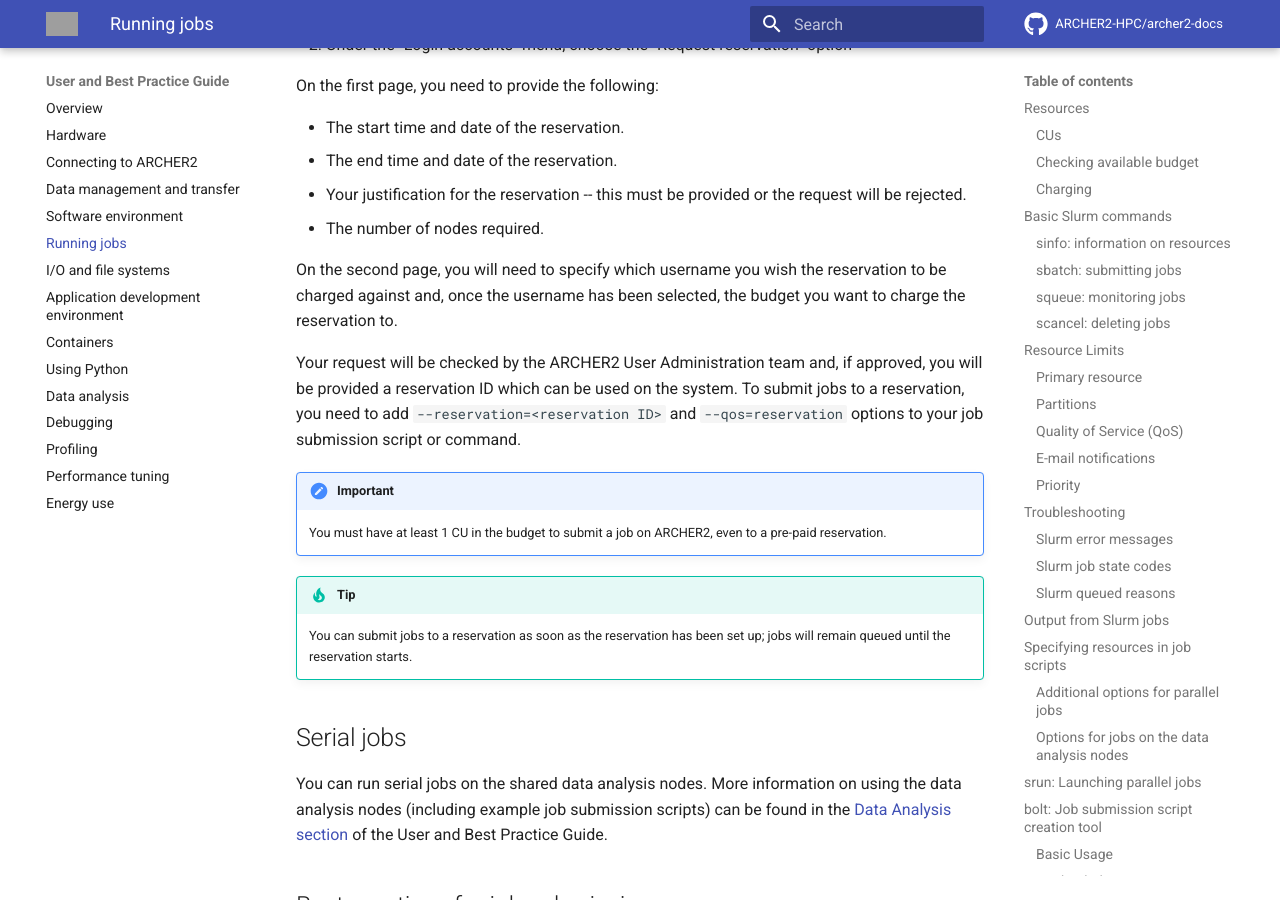
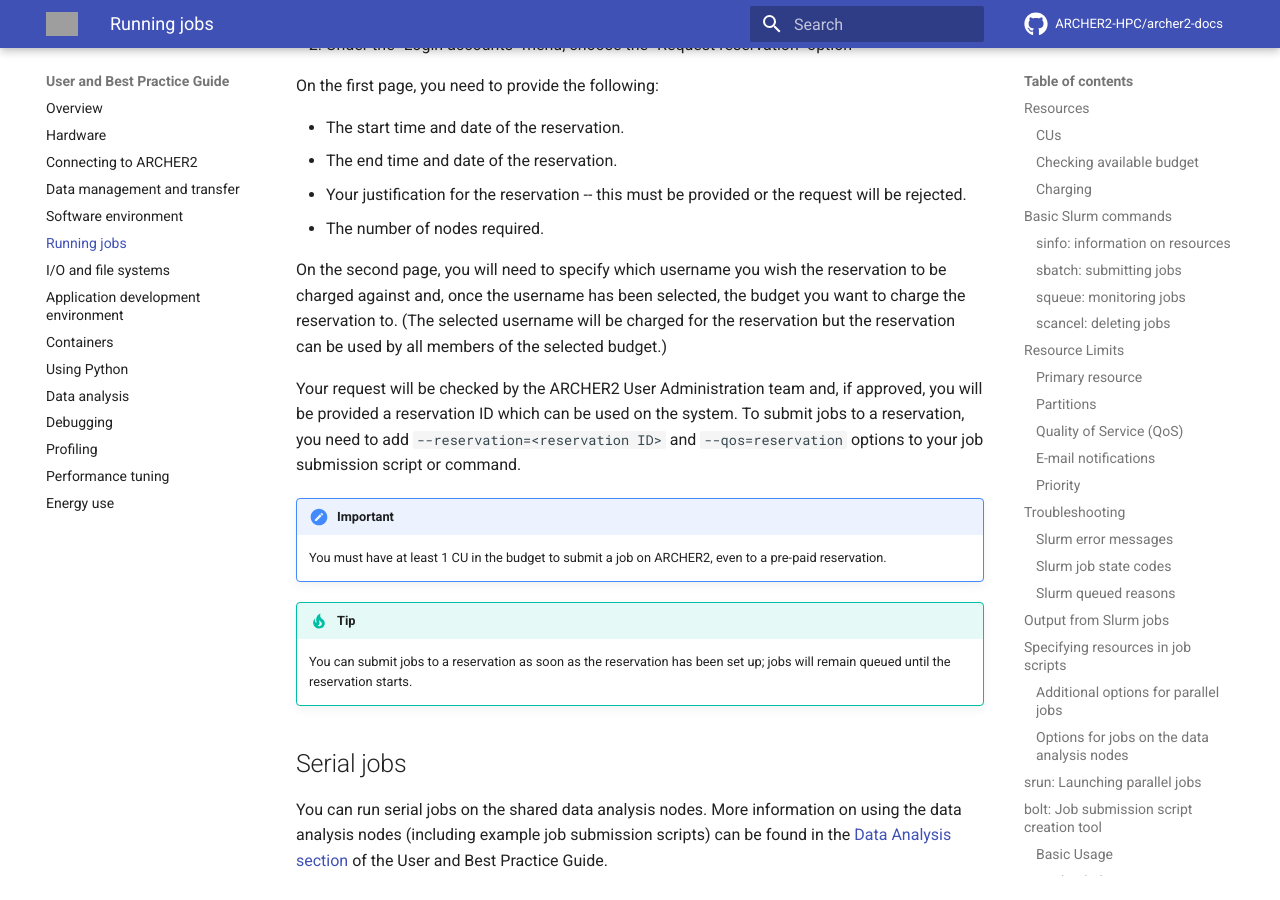
Before and after one commit to ARCHER2-HPC/archer2-docs, an MkDocs documentation site: the page built from docs/user-guide/scheduler.md, in a window 1280 px wide and 900 px high, scrolled down 44253 px. Built offline with MkDocs 1.6.1 and Material for MkDocs 9.7.7, drawn with Linux system fonts in a browser that asks for light colours; comment, search, counter and statistics services are not loaded; grey boxes are pictures that could not be loaded.

Commit message:
Clarify reservations

```diff
--- a/docs/user-guide/scheduler.md
+++ b/docs/user-guide/scheduler.md
@@ -2027,6 +2027,7 @@
 
 On the second page, you will need to specify which username you wish the reservation to be charged against
 and, once the username has been selected, the budget you want to charge the reservation to.
+(The selected username will be charged for the reservation but the reservation can be used by all members of the selected budget.)
 
 Your request will be checked by the ARCHER2 User Administration team and, if approved, you will be provided a reservation ID which can be used on the system. To submit jobs to a reservation, you need to add `--reservation=<reservation ID>` and `--qos=reservation` options to your job submission script or command.
 
```
